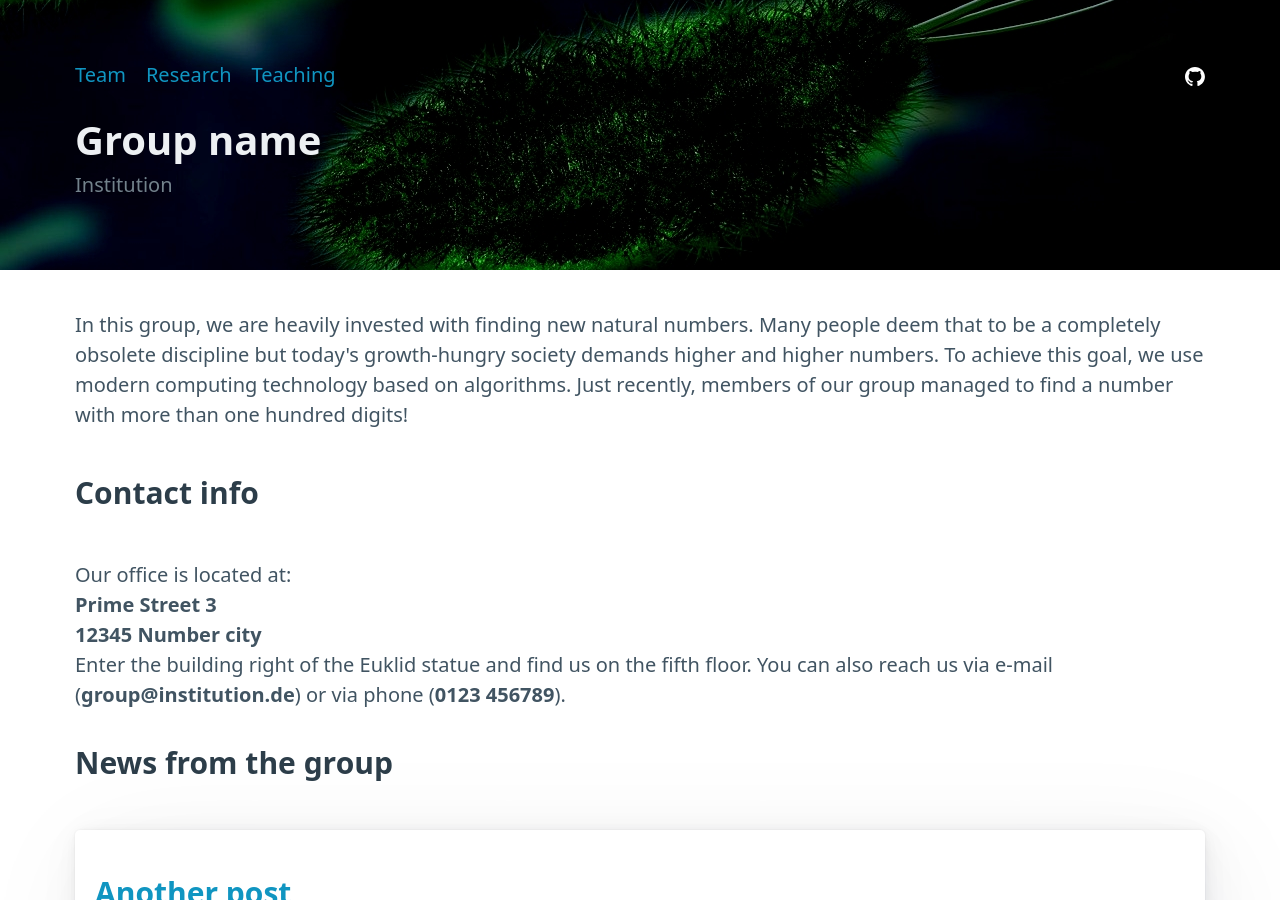
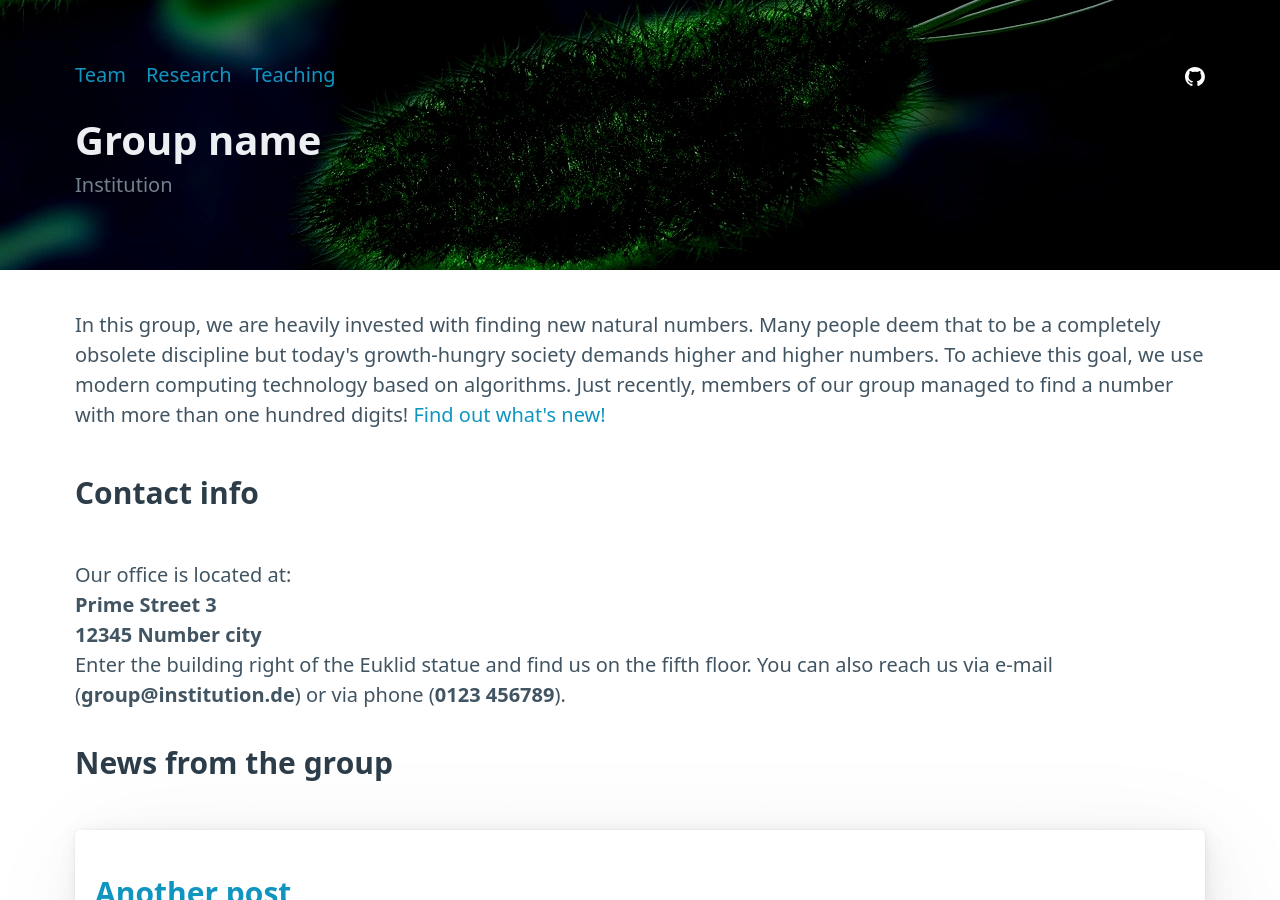
Before and after one commit to andreasKroepelin/ghpages-test, a Jekyll site: the page built from index.html, in a window 1280 px wide and 900 px high. Built offline with Jekyll 4.4.1, drawn with Linux system fonts in a browser that asks for light colours; some of the changed lines change nothing that is shown.

Commit message:
Link to news

```diff
--- a/index.html
+++ b/index.html
@@ -10,6 +10,7 @@ title: Group name
   To achieve this goal, we use modern computing technology based on algorithms.
   Just recently, members of our group managed to find a number with more than one
   hundred digits!
+  <a href="#news">Find out what's new!</a>
 </p>
 </section>
 </section>
@@ -23,7 +24,7 @@ title: Group name
 </p>
 </section>
 <section>
-<h3>News from the group</h3>
+<h3 id="news">News from the group</h3>
 
 {% for post in site.posts %}
 <article>
```
